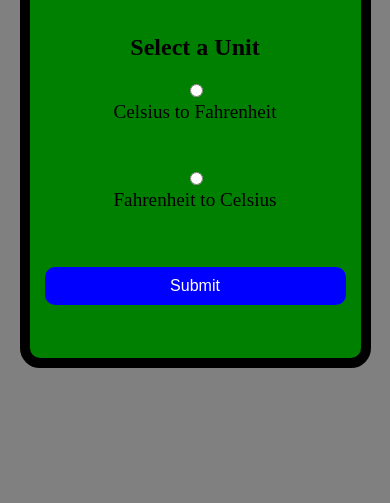
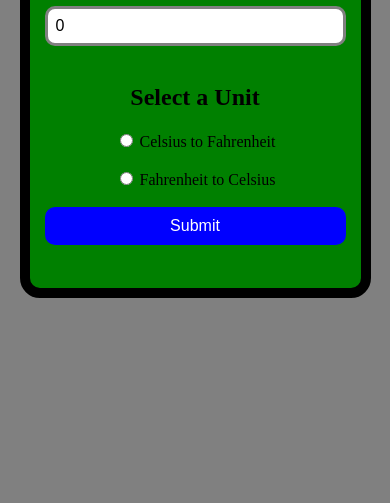
Before and after one commit to mastani26/Temperature-Conversion, a plain HTML site: page index.html in a window 390 px wide. Shown: the part 341-844 px from the top of the page. Drawn offline with Linux system fonts and the light colour scheme.

Commit message:
Update index.css

```diff
--- a/index.css
+++ b/index.css
@@ -7,8 +7,7 @@ body {
     margin: 0;
 }
 
-form {
-    margin: 0 auto;
+#container {
     width: 400px;
     padding: 20px;
     background-color: green;
@@ -19,31 +18,27 @@ form {
 }
 
 #i1 {
+    width: 100%;
     padding: 10px;
+    font-size: 1.2rem;
     border-radius: 10px;
     border: 3px solid gray;
-    font-size: 1.2rem;
-    width: 100%;
     box-sizing: border-box;
-    margin-bottom: 20px;
 }
 
 .l1 {
-    font-size: 1.5rem;
-    display: block;
-    margin-bottom: 10px;
+    font-size: 1.2rem;
 }
 
 #b1 {
+    width: 100%;
     padding: 12px;
+    font-size: 1.2rem;
     background-color: blue;
-    font-size: 1.2rem;
     color: white;
     border: none;
     border-radius: 10px;
-    width: 100%;
     box-sizing: border-box;
-    margin-top: 10px;
 }
 
 #b1:hover {
@@ -54,13 +49,12 @@ form {
 #answer {
     font-size: 1.5rem;
     font-weight: bold;
-    margin-top: 20px;
+    margin-top: 10px;
 }
 
 @media (max-width: 768px) {
-    form {
+    #container {
         width: 90%;
-        height: auto;
         padding: 15px;
     }
 
@@ -70,7 +64,7 @@ form {
     }
 
     .l1 {
-        font-size: 1.2rem;
+        font-size: 1rem;
     }
 
     #b1 {
```
